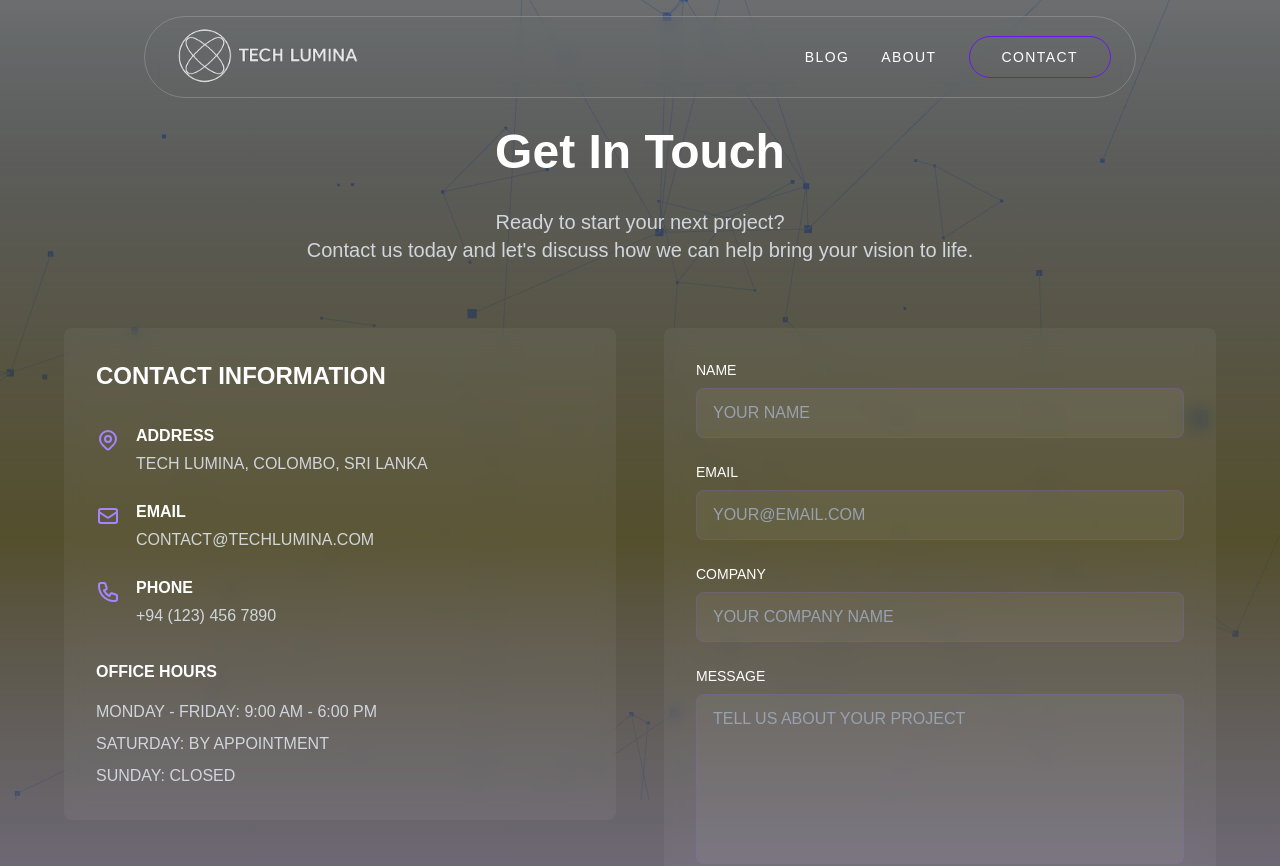
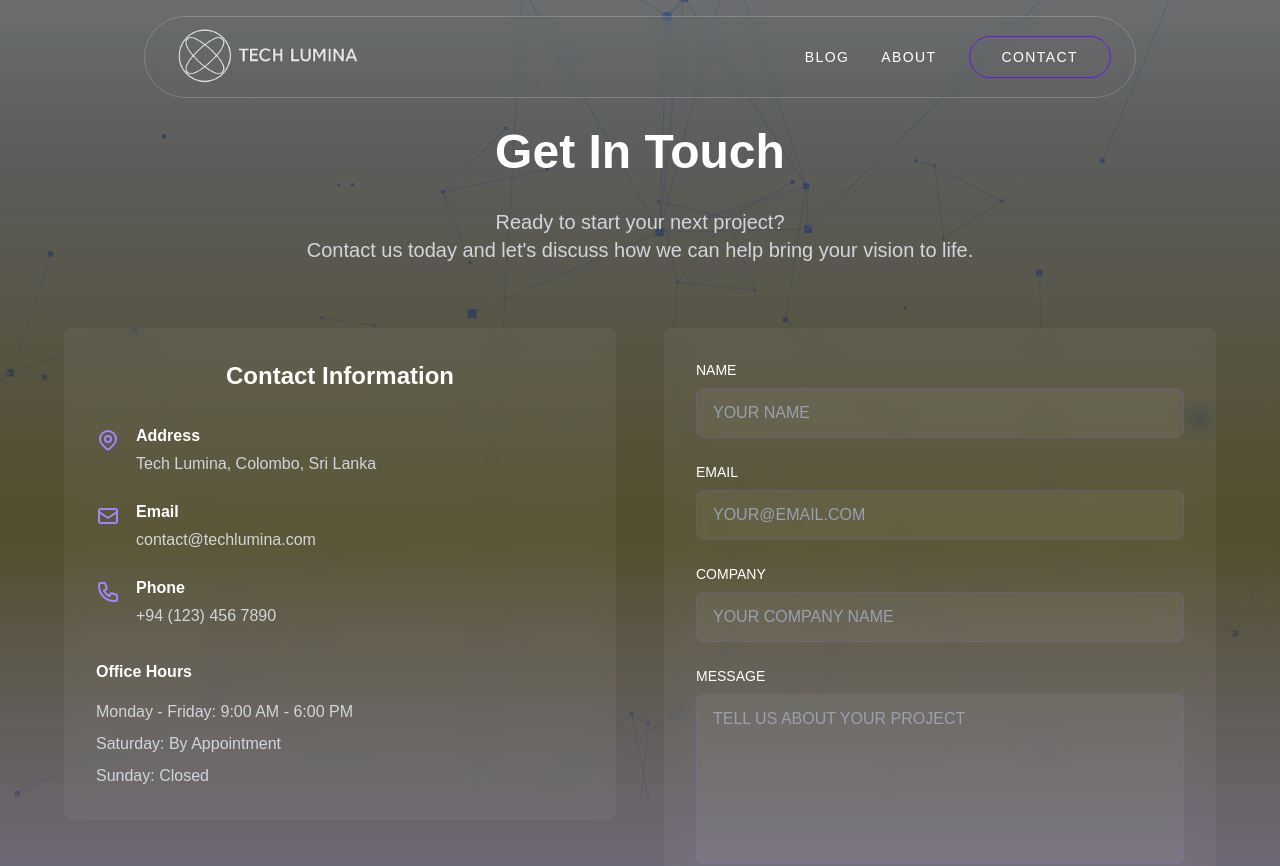
Before and after one commit to dinethnarada/tech-lumina-new, a Next.js app: page /contact in a window 1280 px wide. Shown: the top 866 px of the page. Built offline with nearby package versions, Linux system fonts and the light colour scheme.

Commit message:
contact info done

```diff
--- a/src/components/ContactForm.tsx
+++ b/src/components/ContactForm.tsx
@@ -6,7 +6,7 @@ const ContactForm = () => {
       {/* Left Column - Contact Information */}
       <div>
         <div className="bg-white/5 backdrop-blur-sm rounded-lg p-8">
-          <h2 className="text-2xl font-bold mb-8">CONTACT INFORMATION</h2>
+          <h2 className="text-2xl font-bold mb-8 text-center">Contact Information</h2>
 
           <div className="space-y-6">
             <div className="flex items-start gap-4">
@@ -17,8 +17,8 @@ const ContactForm = () => {
                 </svg>
               </div>
               <div>
-                <p className="font-bold mb-1">ADDRESS</p>
-                <p className="text-gray-300">TECH LUMINA, COLOMBO, SRI LANKA</p>
+                <p className="font-bold mb-1">Address</p>
+                <p className="text-gray-300">Tech Lumina, Colombo, Sri Lanka</p>
               </div>
             </div>
 
@@ -29,8 +29,8 @@ const ContactForm = () => {
                 </svg>
               </div>
               <div>
-                <p className="font-bold mb-1">EMAIL</p>
-                <p className="text-gray-300">CONTACT@TECHLUMINA.COM</p>
+                <p className="font-bold mb-1">Email</p>
+                <p className="text-gray-300">contact@techlumina.com</p>
               </div>
             </div>
 
@@ -41,18 +41,18 @@ const ContactForm = () => {
                 </svg>
               </div>
               <div>
-                <p className="font-bold mb-1">PHONE</p>
+                <p className="font-bold mb-1">Phone</p>
                 <p className="text-gray-300">+94 (123) 456 7890</p>
               </div>
             </div>
           </div>
 
           <div className="mt-8">
-            <h3 className="font-bold mb-4">OFFICE HOURS</h3>
+            <h3 className="font-bold mb-4">Office Hours</h3>
             <div className="space-y-2 text-gray-300">
-              <p>MONDAY - FRIDAY: 9:00 AM - 6:00 PM</p>
-              <p>SATURDAY: BY APPOINTMENT</p>
-              <p>SUNDAY: CLOSED</p>
+              <p>Monday - Friday: 9:00 AM - 6:00 PM</p>
+              <p>Saturday: By Appointment</p>
+              <p>Sunday: Closed</p>
             </div>
           </div>
         </div>
```
Also changed, not shown: src/components/Navbar.tsx (+4 -4 lines).
